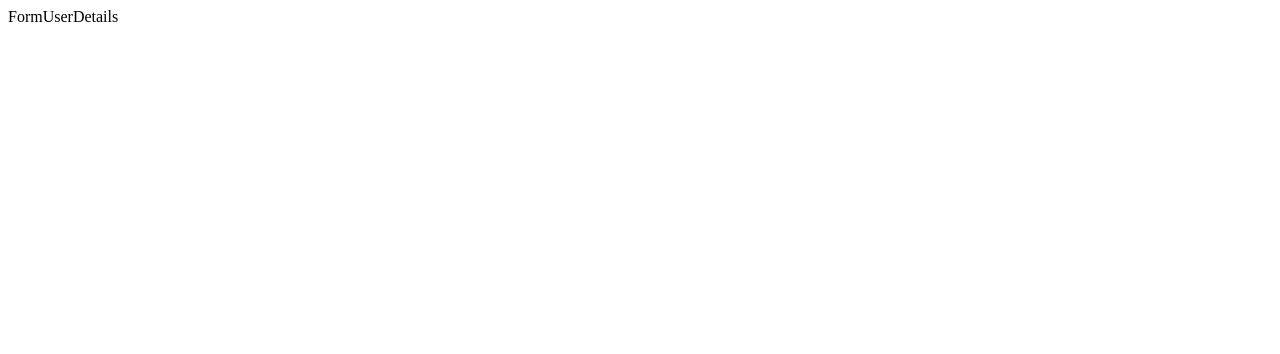
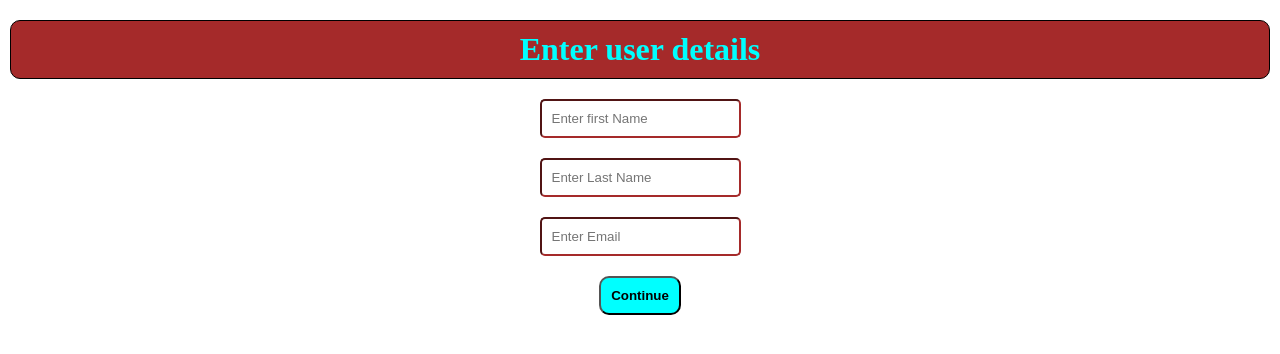
Before and after one commit to Ojaswi2000/Training, a React (Create React App) app in the folder Multistep form/: page / in a window 1280 px wide. Shown: the top 354 px of the page. Built offline with nearby package versions, Linux system fonts and the light colour scheme.

Commit message:
added form user details

```diff
--- a/Multistep form/src/components/FormUserDetails.js
+++ b/Multistep form/src/components/FormUserDetails.js
@@ -1,9 +1,35 @@
 import React, { Component } from 'react'
+import '../styles.css';
+export class FormUserDetails extends Component {
 
-export class FormUserDetails extends Component {
+  continue = e =>{
+    e.preventDefault();
+    this.props.nextStep();
+  }
+
   render() {
+    const {values,handleChange}= this.props;
     return (
-      <div>FormUserDetails</div>
+      <div className='page1'>
+        <h1>Enter user details</h1>
+        <input
+        placeholder='Enter first Name'
+        onChange={handleChange('firstName')} required
+        />
+        <br/>
+
+        <input
+        placeholder='Enter Last Name'
+        onChange={handleChange('lastName')} required
+        />
+        <br/>
+        <input
+        placeholder='Enter Email '
+        onChange={handleChange('email')} required
+        />
+        <br/>
+        <button onClick={this.continue}>Continue</button>
+      </div>
     )
   }
 }
```
